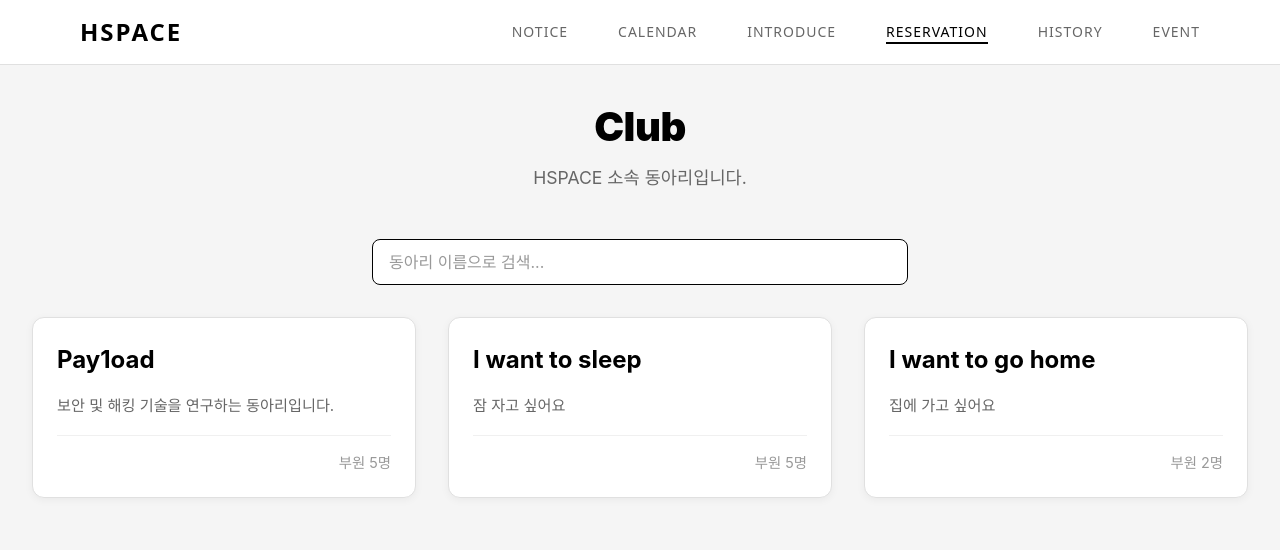
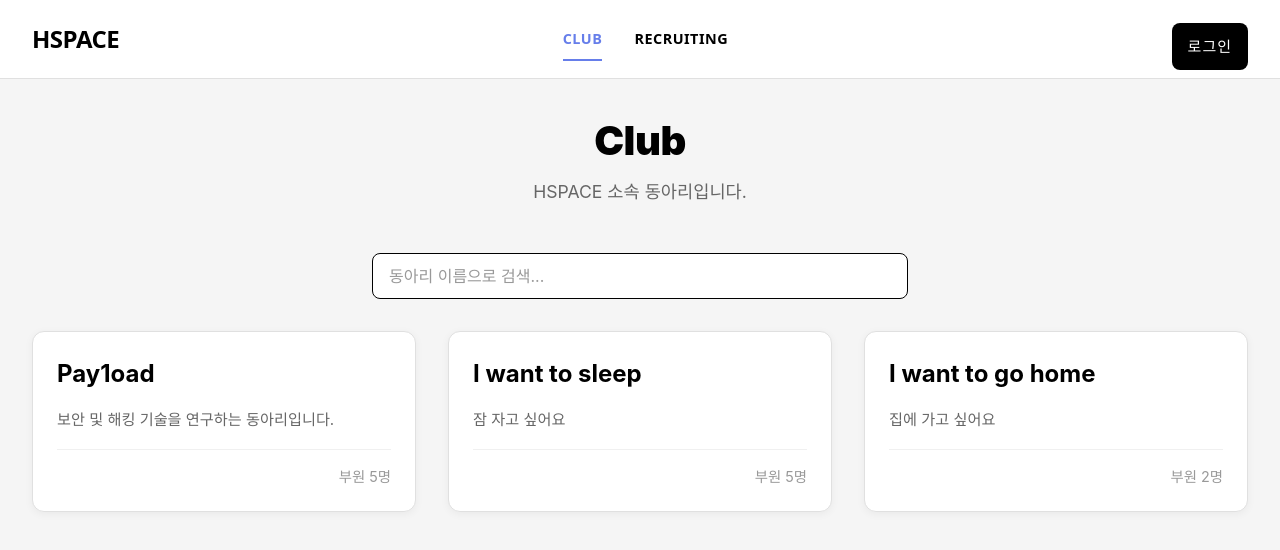
Before and after one commit to hspace-io/2025w-gitctf-team1, a React (Vite) app: page /club in a window 1280 px wide. Shown: the top 550 px of the page. Built offline with nearby package versions, Linux system fonts and the light colour scheme.

Commit message:
Update Header

```diff
--- a/src/components/Header.css
+++ b/src/components/Header.css
@@ -1,53 +1,100 @@
-.header {
+/* 상단 네비게이션 바 */
+.top-nav {
+  display: flex;
+  justify-content: space-between;
+  align-items: center;
+  padding: 0.5rem 2rem;
   background-color: #ffffff;
   border-bottom: 1px solid #e0e0e0;
-  padding: 20px 0;
   position: sticky;
   top: 0;
   z-index: 100;
+  width: 100%;
+  margin: 0;
 }
 
-.header-container {
-  max-width: 1200px;
-  margin: 0 auto;
-  display: flex;
-  justify-content: space-between;
-  align-items: center;
-  padding: 0 40px;
+.nav-left {
+  flex: 0 0 auto;
 }
 
 .logo {
-  font-size: 24px;
-  font-weight: bold;
-  letter-spacing: 2px;
+  margin: 0;
+  font-size: 1.5rem;
+  font-weight: 900;
   color: #000000;
+  letter-spacing: -0.5px;
+  line-height: 1.2;
 }
 
-.nav {
+.nav-center {
   display: flex;
-  gap: 50px;
+  gap: 2rem;
+  flex: 1;
+  justify-content: center;
+  align-items: center;
 }
 
 .nav-link {
-  font-size: 14px;
-  font-weight: 500;
-  color: #666666;
-  letter-spacing: 1px;
-  transition: color 0.3s;
+  padding: 0.3rem 0;
+  margin: 0;
+  font-size: 0.9rem;
+  font-weight: 700;
+  color: #000000;
+  background-color: transparent;
+  border: none;
+  cursor: pointer;
+  text-transform: uppercase;
+  letter-spacing: 0.5px;
+  transition: color 0.2s ease;
   position: relative;
+  line-height: 1;
 }
 
 .nav-link:hover,
 .nav-link.active {
-  color: #000000;
+  color: #667eea;
 }
 
-.nav-link.active::after {
+.nav-link::after {
   content: '';
   position: absolute;
-  bottom: -5px;
+  bottom: -0.6rem;
   left: 0;
-  right: 0;
+  width: 0;
   height: 2px;
+  background-color: #667eea;
+  transition: width 0.3s ease;
+}
+
+.nav-link:hover::after,
+.nav-link.active::after {
+  width: 100%;
+}
+
+.nav-right {
+  flex: 0 0 auto;
+  display: flex;
+  justify-content: flex-end;
+}
+
+.login-button {
+  padding: 0.4rem 1rem;
+  font-size: 0.85rem;
+  font-weight: 600;
+  color: #ffffff;
   background-color: #000000;
+  border: 1px solid #000000;
+  border-radius: 8px;
+  cursor: pointer;
+  transition: all 0.3s ease;
+  white-space: nowrap;
+  line-height: 1;
+  margin: 0;
 }
+
+.login-button:hover {
+  background-color: #333333;
+  border-color: #333333;
+  transform: translateY(-2px);
+  box-shadow: 0 4px 12px rgba(0, 0, 0, 0.2);
+}
--- a/src/components/Header.jsx
+++ b/src/components/Header.jsx
@@ -1,21 +1,60 @@
-import React from 'react';
+import { useNavigate, useLocation } from 'react-router-dom';
+import { useAuth } from '../context/AuthContext.jsx';
 import './Header.css';
 
 function Header() {
+  const navigate = useNavigate();
+  const location = useLocation();
+  const { isLoggedIn, login, logout } = useAuth();
+
+  const handleLogin = () => {
+    navigate('/login');
+  };
+
+  const handleLogout = () => {
+    logout();
+  };
+
+  const isActive = (path) => {
+    if (path === '/') {
+      return location.pathname === '/' || location.pathname.startsWith('/recruiting');
+    }
+    return location.pathname.startsWith(path);
+  };
+
   return (
-    <header className="header">
-      <div className="header-container">
-        <div className="logo">HSPACE</div>
-        <nav className="nav">
-          <a href="/" className="nav-link">NOTICE</a>
-          <a href="/" className="nav-link">CALENDAR</a>
-          <a href="/" className="nav-link">INTRODUCE</a>
-          <a href="/" className="nav-link active">RESERVATION</a>
-          <a href="/" className="nav-link">HISTORY</a>
-          <a href="/" className="nav-link">EVENT</a>
-        </nav>
+    <nav className="top-nav">
+      <div className="nav-left">
+        <h1 className="logo" onClick={() => navigate('/')} style={{ cursor: 'pointer' }}>
+          HSPACE
+        </h1>
       </div>
-    </header>
+      <div className="nav-center">
+        <button
+          className={`nav-link ${isActive('/club') ? 'active' : ''}`}
+          onClick={() => navigate('/club')}
+        >
+          Club
+        </button>
+        <button
+          className={`nav-link ${isActive('/') ? 'active' : ''}`}
+          onClick={() => navigate('/')}
+        >
+          Recruiting
+        </button>
+      </div>
+      <div className="nav-right">
+        {isLoggedIn ? (
+          <button className="login-button" onClick={handleLogout}>
+            로그아웃
+          </button>
+        ) : (
+          <button className="login-button" onClick={handleLogin}>
+            로그인
+          </button>
+        )}
+      </div>
+    </nav>
   );
 }
 
```
Also changed, not shown: 1 other file (tests, documents, lock files or other folders).
